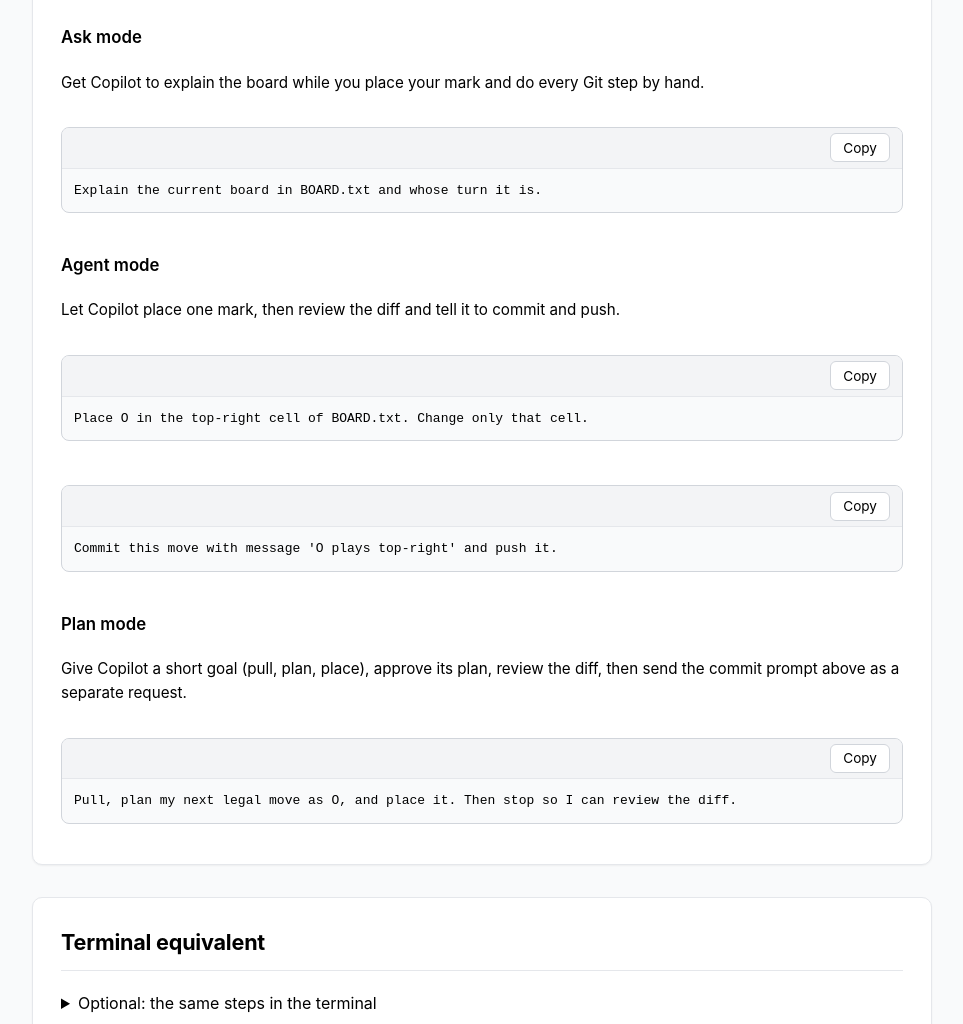
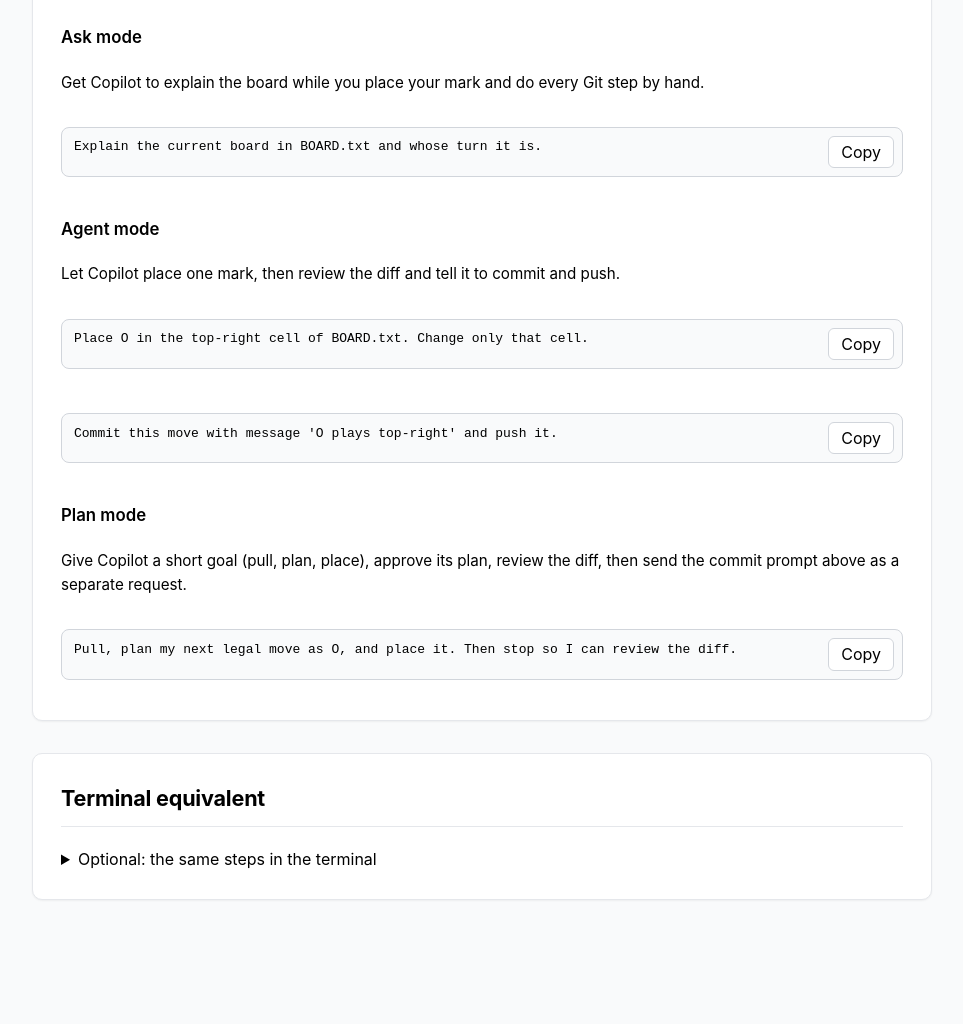
Before and after one commit to igorsdub/git-tic-tac-toe-workshop, a website: page docs/guide.html in a window 1280 px wide. Shown: the part 2380-3404 px from the top of the page, without its empty margins (158-1121 px from the left). After the commit the page ends 3344 px from the top, so only its background shows below. Drawn offline with Linux system fonts and the light colour scheme.

Commit message:
Put Copy button on the same row as code in code windows

```diff
--- a/docs/styles.css
+++ b/docs/styles.css
@@ -1705,26 +1705,29 @@ html.setup-only .register-btn {
 
 /* Code windows with a Copy button for copy-paste prompts and commands */
 .code-window {
+  display: flex;
+  align-items: flex-start;
+  gap: 0.5rem;
   margin: 0.75rem 0;
+  padding: 0.5rem 0.5rem 0.5rem 0;
   border: 1px solid var(--border-medium);
   border-radius: 8px;
   background: var(--bg-surface);
   overflow: hidden;
 }
+/* The bar holds only the Copy button; it sits to the right of the text, level with the first line. */
 .code-window-bar {
-  display: flex;
-  align-items: center;
-  justify-content: flex-end;
-  gap: 0.5rem;
-  padding: 0.35rem 0.75rem;
-  background: var(--bg-secondary);
-  border-bottom: 1px solid var(--border-light);
-  font-size: 0.85rem;
-  color: var(--text-secondary, var(--text-primary));
+  order: 2;
+  flex: none;
+  display: flex;
+  align-items: center;
 }
 .code-window pre {
+  order: 1;
+  flex: 1 1 auto;
+  min-width: 0;
   margin: 0;
-  padding: 0.75rem;
+  padding: 0.1rem 0.75rem;
   overflow-x: auto;
   white-space: pre-wrap;
   word-break: break-word;
```
Also changed, not shown: 1 other file.
